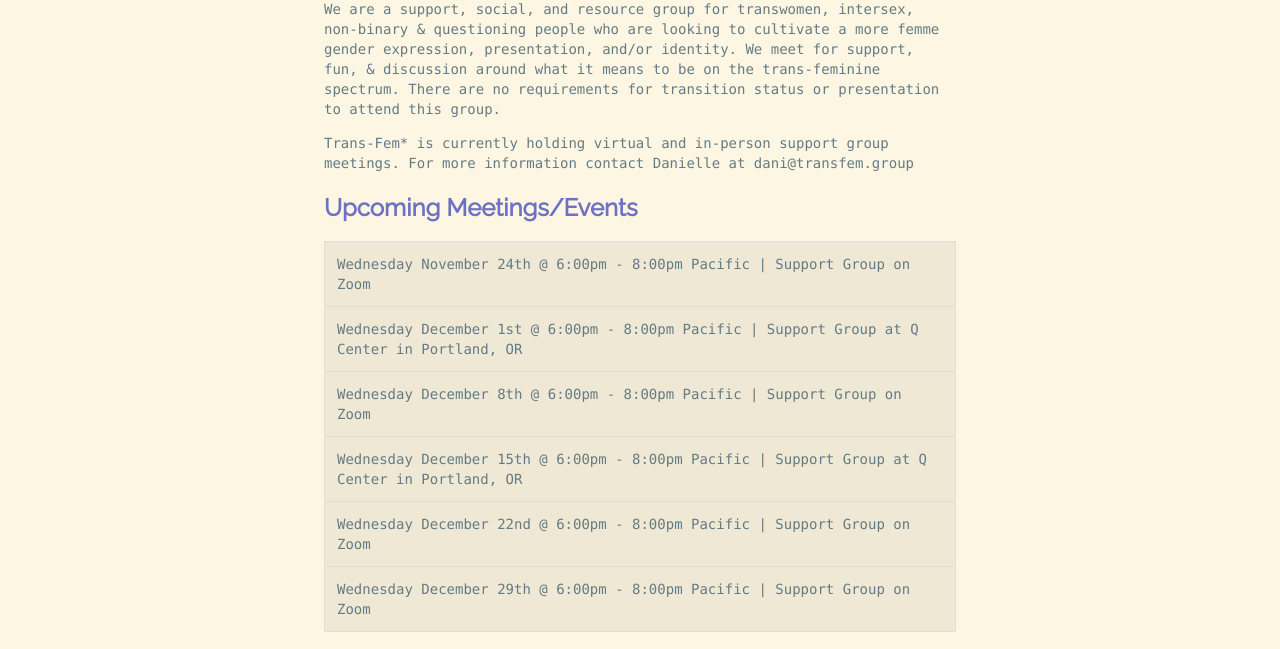
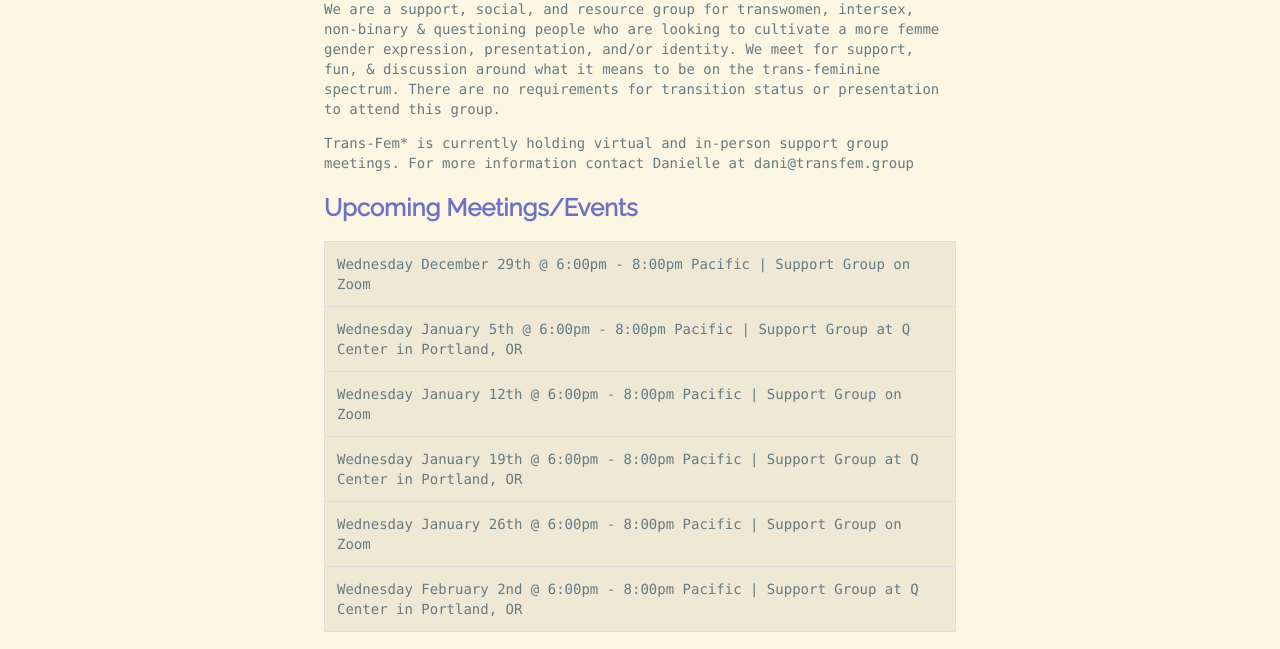
Before and after one commit to therealboxmoden/tfgroup, a plain HTML site: page index.html in a window 1280 px wide. Shown: the part 119-768 px from the top of the page. Drawn offline with Linux system fonts and the light colour scheme.

Commit message:
Update index.html

```diff
--- a/index.html
+++ b/index.html
@@ -24,12 +24,12 @@
   <div id="schedule">
   <h2 class="violet">Upcoming Meetings/Events</h2>
   <ol>
-    <li>Wednesday November 24th @ 6:00pm - 8:00pm Pacific | Support Group on Zoom</li>
-    <li>Wednesday December 1st @ 6:00pm - 8:00pm Pacific | Support Group at Q Center in Portland, OR</li>
-    <li>Wednesday December 8th @ 6:00pm - 8:00pm Pacific | Support Group on Zoom</li>
-    <li>Wednesday December 15th @ 6:00pm - 8:00pm Pacific | Support Group at Q Center in Portland, OR</li>
-    <li>Wednesday December 22nd @ 6:00pm - 8:00pm Pacific | Support Group on Zoom</li>
     <li>Wednesday December 29th @ 6:00pm - 8:00pm Pacific | Support Group on Zoom</li>
+    <li>Wednesday January 5th @ 6:00pm - 8:00pm Pacific | Support Group at Q Center in Portland, OR</li>
+    <li>Wednesday January 12th @ 6:00pm - 8:00pm Pacific | Support Group on Zoom</li>
+    <li>Wednesday January 19th @ 6:00pm - 8:00pm Pacific | Support Group at Q Center in Portland, OR</li>
+    <li>Wednesday January 26th @ 6:00pm - 8:00pm Pacific | Support Group on Zoom</li>
+    <li>Wednesday February 2nd @ 6:00pm - 8:00pm Pacific | Support Group at Q Center in Portland, OR</li>
   </ol>
   </div>
   <div id="ie">
```
